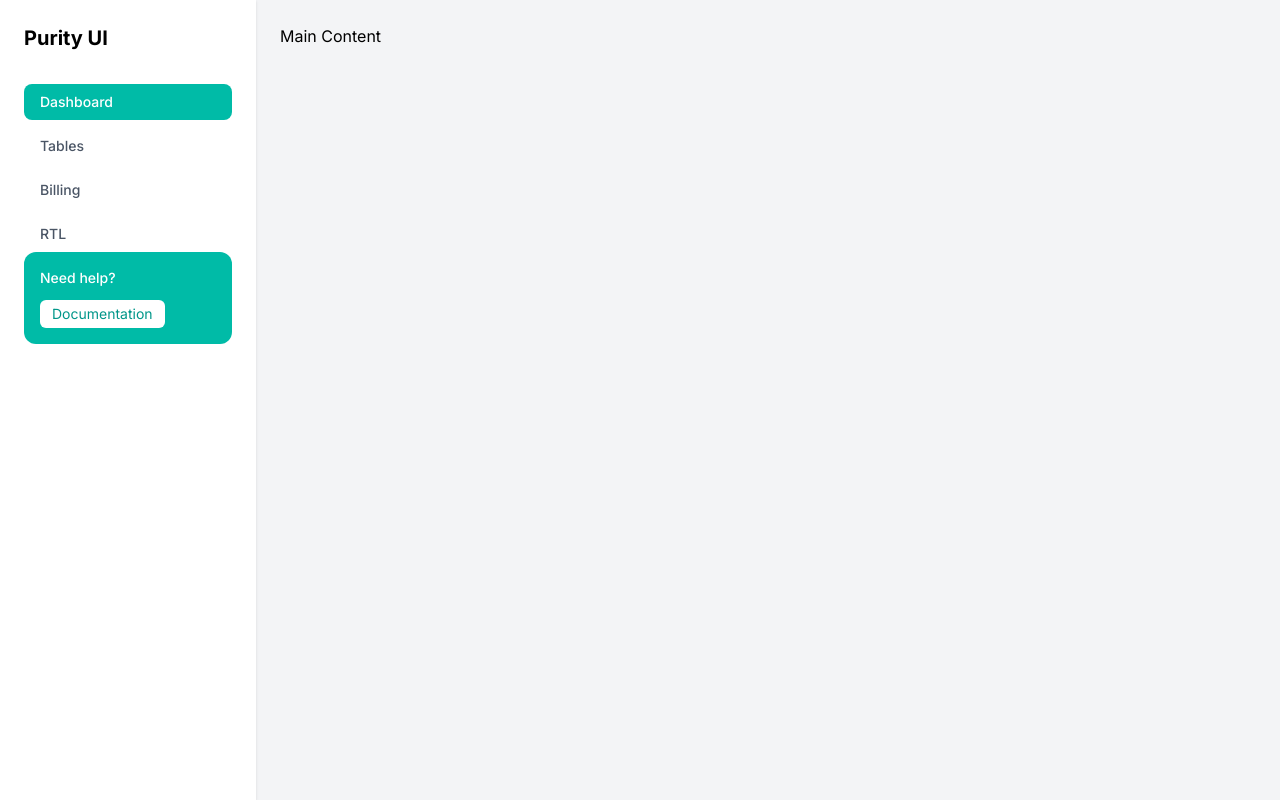
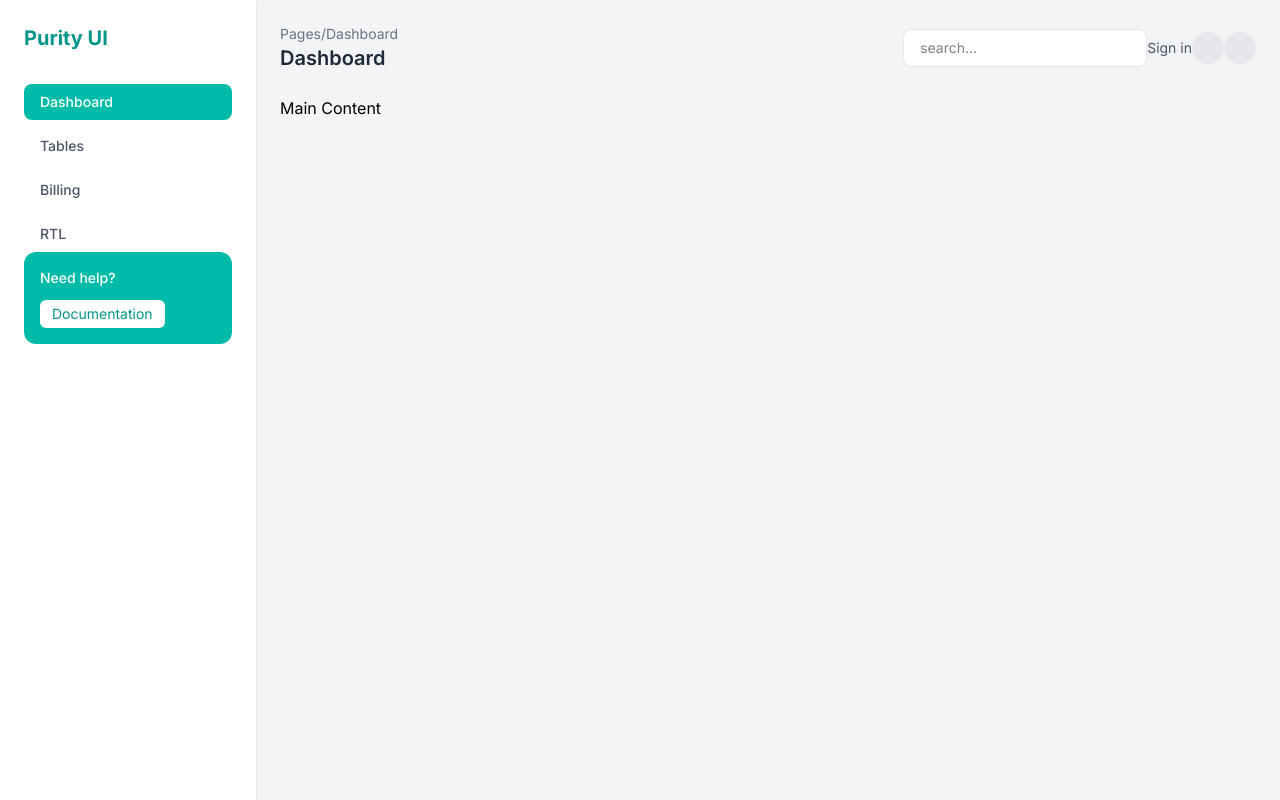
Before and after one commit to adewoletimothy/castech-landingpage, a Next.js app in the folder landing-page/: page / in a window 1280 px wide. Built offline with nearby package versions, Linux system fonts and the light colour scheme.

Commit message:
Navbar elements setup

```diff
--- /dev/null
+++ b/landing-page/app/components/layout/Navbar.tsx
@@ -0,0 +1,33 @@
+
+
+import React from 'react'
+
+export default function Navbar () {
+  return (
+    <div className='flex items-center justify-between mb-6'>
+        <div>
+            <p className='text-sm text-gray-500'>
+                Pages/Dashboard
+            </p>
+            <h2 className='text-xl font-semibold text-gray-800'>
+                Dashboard
+            </h2>
+        </div>
+        <div className='flex items-center ap-4'>
+            <input
+                type="text"
+                placeholder='search...'
+                className='hidden md:block bg-white border border-gray-200 rounded-lg px-4 py-2
+                            text-sm focus:outline-none focus:ring-2 focus:ring-teal-500'
+            />
+            <button className='text-sm text-gray-600 hover:text-gray-900'>
+                Sign in
+            </button>
+            <div className='w-8 h-8 bg-gray-200 rounded-full'/>
+            <div className='w-8 h-8 bg-gray-200 rounded-full'/>
+
+        </div>
+
+    </div>
+  )
+}
--- a/landing-page/app/page.tsx
+++ b/landing-page/app/page.tsx
@@ -1,3 +1,5 @@
+import Navbar from "./components/layout/Navbar";
+
 
 
 function SidebarItem({
@@ -21,7 +23,7 @@
     <div className="flex min-h-screen bg-gray-100">
 
       <aside className="w-64 bg-white shadow-sm p-6 hidden md:flex md:flex-col">
-        <h1 className="text-xl font-bold mb-8">
+        <h1 className="text-xl font-bold mb-8 text-teal-600">
           Purity UI
         </h1>
         <nav className="space-y-2">
@@ -44,7 +46,11 @@
       </aside>
 
       <main className="flex-1 p-6">
+        <Navbar/>
+        <div>
+
         Main Content
+        </div>
       </main>
     </div>
   );
```
Also changed, not shown: landing-page/app/components/layout/Sidebar.tsx (added), 1 other file (tests, documents, lock files or other folders).
